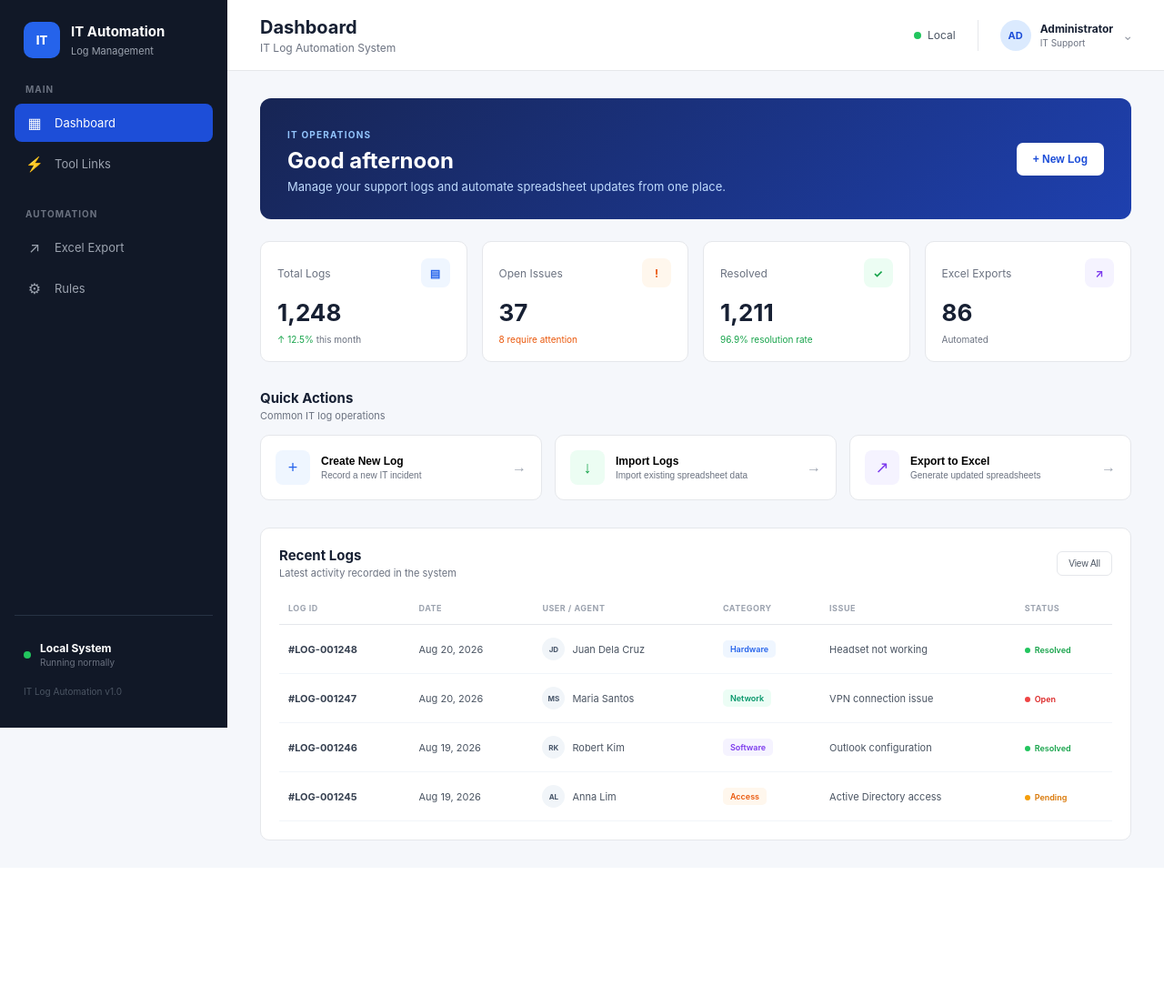
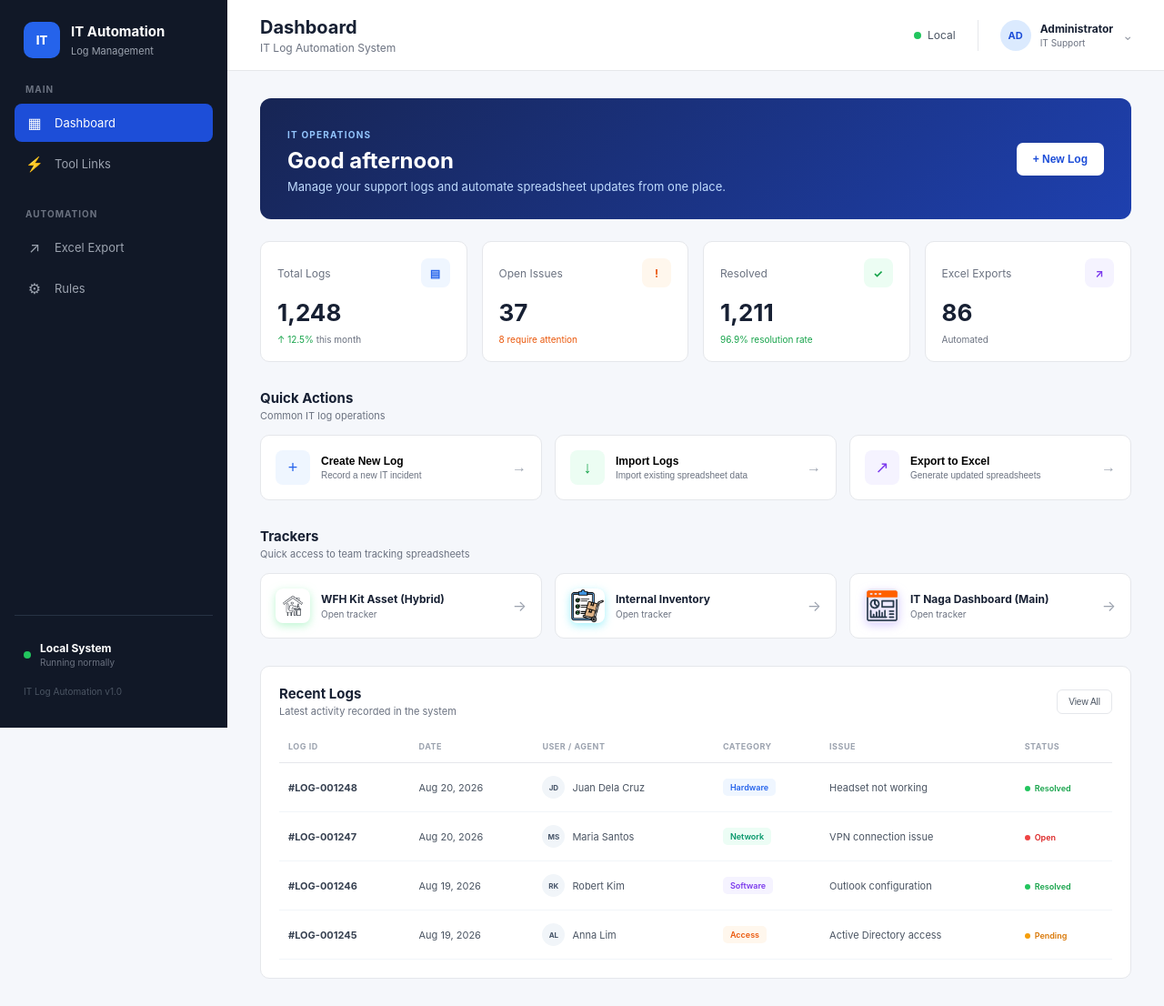
Before and after one commit to Lester105/it-log-automation, a Flask app: page / in a window 1280 px wide. Shown: the whole page at 91% size. Before the commit the page ends 924 px from the top, so only its background shows below. Run offline with Flask 3, Linux system fonts and the light colour scheme; the visitor is signed in with stand-in values (Sample User, id 1).

Commit message:
Add tracker links and icons
Co-authored-by: Copilot App <223556219+Copilot@users.noreply.github.com>

```diff
--- a/static/style.css
+++ b/static/style.css
@@ -636,6 +636,35 @@ body {
         0 4px 12px rgba(0, 0, 0, 0.04);
 }
 
+.tracker-card {
+    color: inherit;
+    text-decoration: none;
+}
+
+.tracker-icon {
+    width: 38px;
+    height: 38px;
+    flex-shrink: 0;
+    object-fit: contain;
+    border-radius: 8px;
+    background: white;
+}
+
+.tracker-icon-wfh {
+    background: #dcfce7;
+    box-shadow: 0 3px 10px rgba(134, 239, 172, 0.55);
+}
+
+.tracker-icon-inventory {
+    background: #cffafe;
+    box-shadow: 0 3px 10px rgba(103, 232, 249, 0.6);
+}
+
+.tracker-icon-dashboard {
+    background: #ede9fe;
+    box-shadow: 0 3px 10px rgba(196, 181, 253, 0.6);
+}
+
 .action-icon {
     width: 38px;
     height: 38px;
--- a/templates/index.html
+++ b/templates/index.html
@@ -274,6 +274,48 @@
             </div>
 
 
+            <!-- TRACKERS -->
+            <div class="section-header">
+
+                <div>
+                    <h3>Trackers</h3>
+                    <p>Quick access to team tracking spreadsheets</p>
+                </div>
+
+            </div>
+
+            <div class="quick-actions">
+
+                <a class="action-card tracker-card" href="https://quantrics.sharepoint.com/:x:/r/sites/Naga/_layouts/15/Doc.aspx?sourcedoc=%7BC87A551E-F882-49FC-815B-6BD88BF748C2%7D&amp;file=HYBRID%20DEPLOYMENT.xlsx&amp;action=default&amp;mobileredirect=true" target="_blank" rel="noopener noreferrer">
+                    <img class="tracker-icon tracker-icon-wfh" src="{{ url_for('static', filename='tracker-wfh.jpg') }}" alt="Work from home">
+                    <div>
+                        <strong>WFH Kit Asset (Hybrid)</strong>
+                        <span>Open tracker</span>
+                    </div>
+                    <span class="arrow">→</span>
+                </a>
+
+                <a class="action-card tracker-card" href="https://quantrics.sharepoint.com/:x:/s/Naga/IQCReO5Pc60dTpZrw4dUvIFsATqhUnSCSYzv-uZaPcaHsxQ?e=hfMSVs&amp;isSPOFile=1&amp;ovuser=43973e40-c4da-40f7-b59d-c8d858d05bd3%2Cbradford.bonto%40quantrics.com&amp;wdExp=TEAMS-TREATMENT&amp;web=1&amp;clickparams=eyJBcHBOYW1lIjoiVGVhbXMtRGVza3RvcCIsIkFwcFZlcnNpb24iOiI0OS8yNjA5MTcxMjIxMyJ9" target="_blank" rel="noopener noreferrer">
+                    <img class="tracker-icon tracker-icon-inventory" src="{{ url_for('static', filename='tracker-inventory.png') }}" alt="Inventory checklist">
+                    <div>
+                        <strong>Internal Inventory</strong>
+                        <span>Open tracker</span>
+                    </div>
+                    <span class="arrow">→</span>
+                </a>
+
+                <a class="action-card tracker-card" href="https://quantrics.sharepoint.com/:x:/r/sites/Naga/_layouts/15/doc2.aspx?sourcedoc=%7BBD4713C3-1E05-4272-83EE-6422157737A0%7D&amp;file=NAGA%20IT%20DASHBOARD.xlsx&amp;action=default&amp;mobileredirect=true&amp;isSPOFile=1&amp;ovuser=43973e40-c4da-40f7-b59d-c8d858d05bd3%2Cbradford.bonto%40quantrics.com&amp;wdExp=TEAMS-TREATMENT&amp;web=1&amp;clickparams=eyJBcHBOYW1lIjoiVGVhbXMtRGVza3RvcCIsIkFwcFZlcnNpb24iOiI0OS8yNjA5MTcxMjIxMyJ9" target="_blank" rel="noopener noreferrer">
+                    <img class="tracker-icon tracker-icon-dashboard" src="{{ url_for('static', filename='tracker-dashboard.png') }}" alt="Dashboard">
+                    <div>
+                        <strong>IT Naga Dashboard (Main)</strong>
+                        <span>Open tracker</span>
+                    </div>
+                    <span class="arrow">→</span>
+                </a>
+
+            </div>
+
+
             <!-- RECENT LOGS -->
             <div class="logs-section">
 
```
Also changed, not shown: templates/tools.html (+39 -0 lines), static/tracker-dashboard.png (added), static/tracker-inventory.png (added), static/tracker-wfh.jpg (added).
